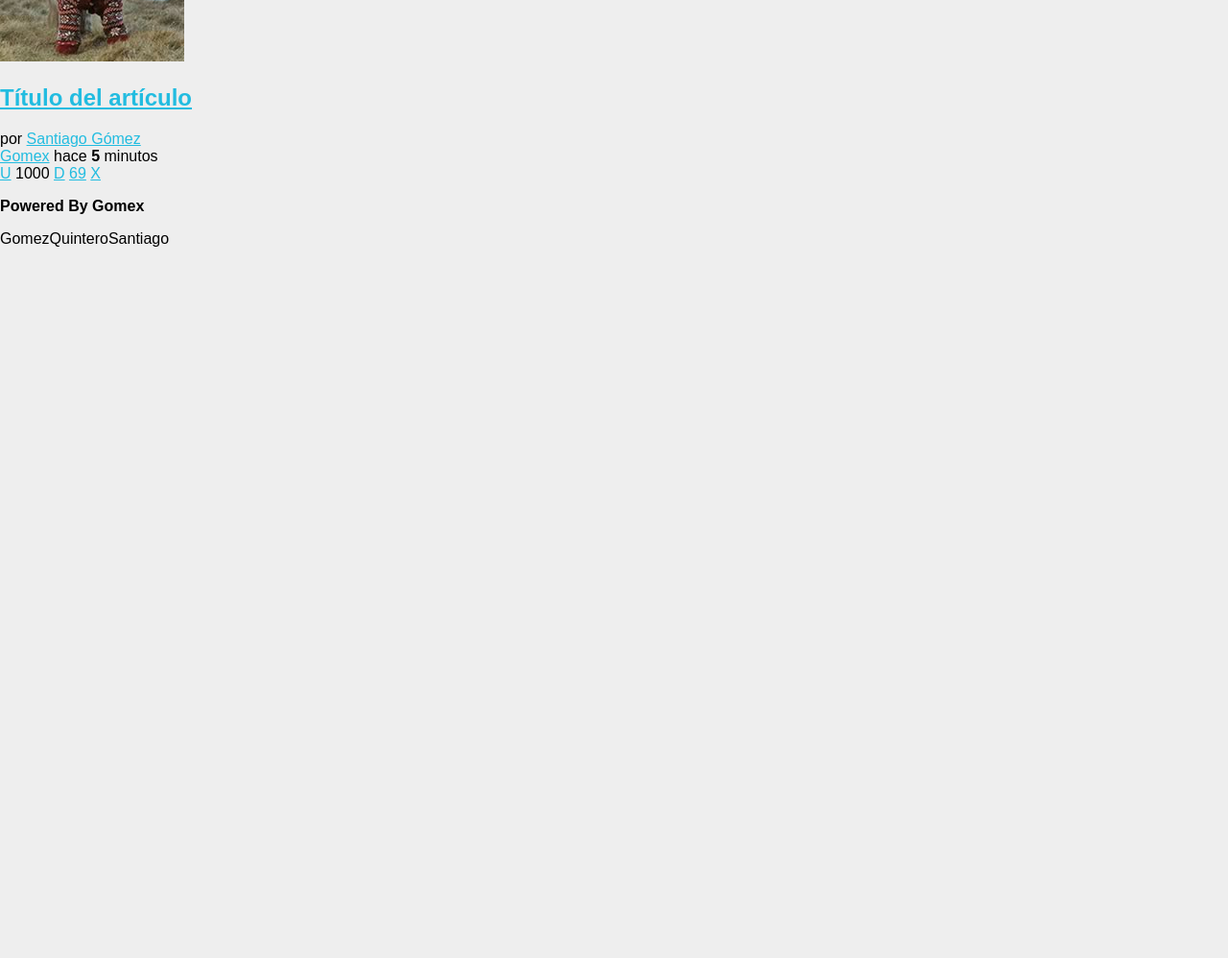
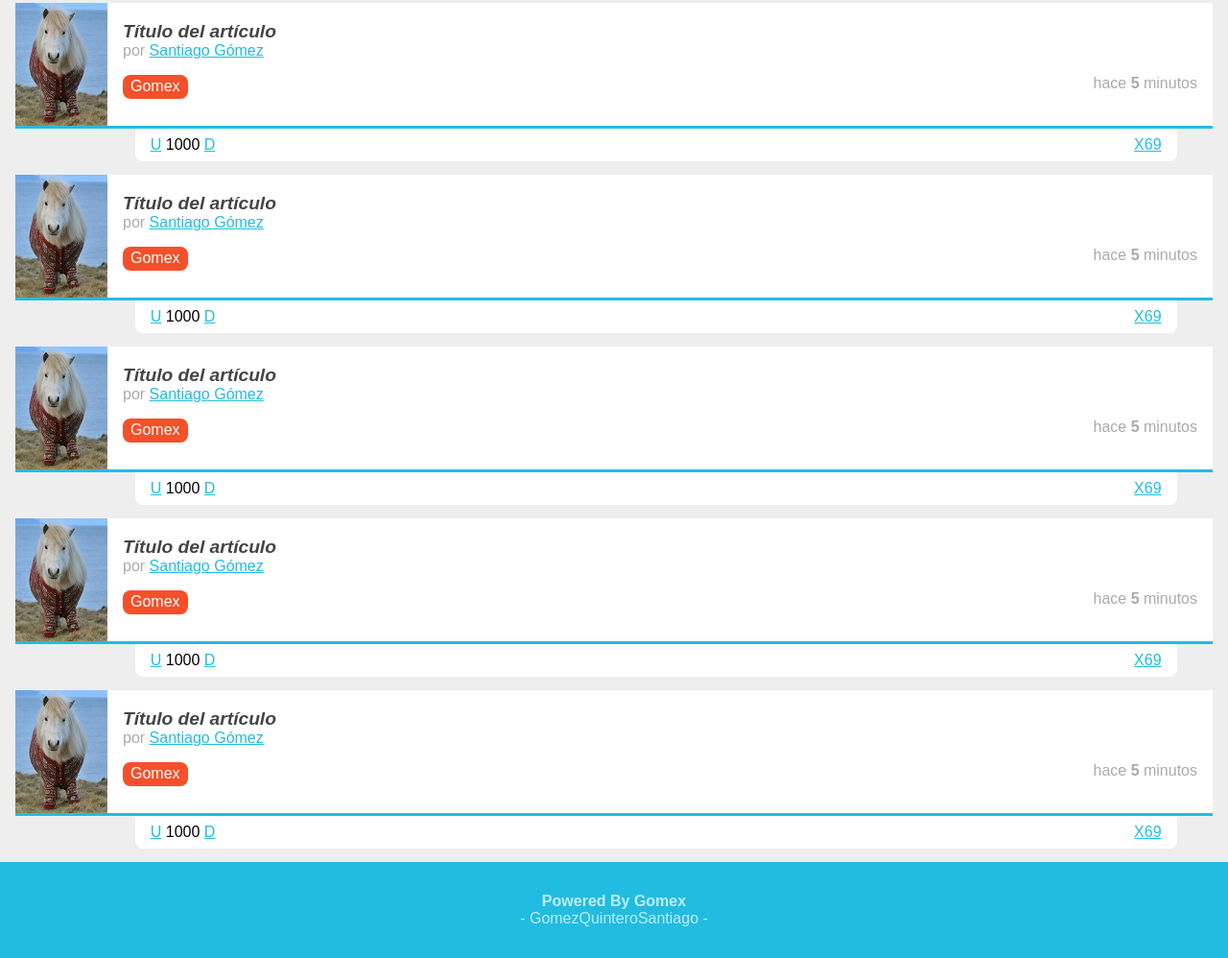
Before and after one commit to santiagogomez/Puls2014-America, a plain HTML site: page HolaMundo/index.html in a window 1280 px wide. Shown: the part 298-1296 px from the top of the page at 96% size. Before the commit the page ends 800 px from the top, so only its background shows below. Drawn offline with Linux system fonts and the light colour scheme.

Commit message:
Segundo commit

```diff
--- a/HolaMundo/estilos.css
+++ b/HolaMundo/estilos.css
@@ -7,6 +7,30 @@ body
 	background: #EEEEEE;
 	font-family: Arial;
 	font-size: 16px;
+}
+footer
+{
+	background: #22BCE0;
+	color: rgba(255,255,255,0.7);
+	padding: 1em;
+	text-align: center;
+}
+/*Seudoelementos*/
+footer p:first-child
+{
+	margin-bottom: 0;
+}
+footer p:last-child
+{
+	margin-top: 0;
+}
+footer p:last-child:after
+{
+	content: "-";
+}
+footer p:last-child:before
+{
+	content: "-";
 }
 header
 {
@@ -51,6 +75,7 @@ header #logo img
 nav
 {
 	background: #80BCA3;
+	box-shadow: rgba(0,0,0,0.5) 5px 5px 20px;
 	padding: 0 0.5em;
 	position: relative;
 }
@@ -88,3 +113,76 @@ nav ul #publicar_nav a
 	/*Solo dos, arriba y abajo, izquierda y derecha*/
 	padding: 0.6em 0.8em;
 	text-shadow: rgba(0,0,0,0.5) 2px 2px 5px;
+}
+#contenido
+{
+	margin: 1em;
+}
+#contenido .item
+{
+	background: white;
+	border-bottom: 3px solid #22BCE0;
+	margin-bottom: 3em;
+	min-height: 128px; /*No overflow hidden porque lo que se saque con absolute se esconde*/
+	position: relative;
+}
+#contenido .item .autor_item
+{
+	color: #AAA;
+}
+#contenido .item .datos_item
+{
+	margin: 1em 1em 0 0;
+}
+#contenido .item .datos_item .fecha_item
+{
+	color: #AAA;
+	float: right;
+}
+#contenido .item .datos_item .tag_item
+{
+	background: #F4502A;
+	border-radius: 0.5em;
+	color: white;
+	display: inline-block;
+	padding: 0.2em 0.5em;
+	text-decoration: none;
+}
+#contenido .item .imagen_item
+{
+	float: left;
+	margin-right:  1em;
+}
+#contenido .item .imagen_item img
+{
+	width: 96px;
+}
+
+#contenido .item .titulo_item
+{
+	font-size: 1.2em;
+	font-style: italic;;
+	margin-bottom: 0;
+	padding: 1em 1em 0 0;
+}
+#contenido .item .titulo_item a
+{
+	color: #444;
+	text-decoration: none;
+}
+#contenido .item .votacion
+{
+	background: white;
+	border-radius: 0 0 0.5em 0.5em;
+	left: 10%;
+	margin-top: 3px;
+	padding: 0.5em 1em;
+	position: absolute;
+	top: 100%;
+	right: 3%;
+}
+#contenido .item .votacion .comentarios_item,
+#contenido .item .votacion .guardar_item
+{
+	float: right;
+}
--- a/HolaMundo/index.html
+++ b/HolaMundo/index.html
@@ -58,6 +58,126 @@
 				<a href="#" class="guardar_item">X</a>
 			</div>
 		</article>
+		<article class="item">
+			<figure class="imagen_item">
+				<img src="imagen.jpg" />
+			</figure>
+			<h2 class="titulo_item">
+				<a href="#">Título del artículo</a>
+			</h2>
+			<div class="autor_item">
+				por <a href="#">Santiago Gómez</a>
+			</div>
+			<div class="datos_item">
+				<a href="#" class="tag_item">Gomex</a>
+				<span class="fecha_item">
+					hace <strong>5</strong> minutos
+				</span>
+			</div>
+			<div class="votacion">
+				<a href="#" class="up_votacion">U</a>
+				1000
+				<a href="#" class="down_votacion">D</a>
+				<a href="#" class="comentarios_item">69</a>
+				<a href="#" class="guardar_item">X</a>
+			</div>
+		</article>
+		<article class="item">
+			<figure class="imagen_item">
+				<img src="imagen.jpg" />
+			</figure>
+			<h2 class="titulo_item">
+				<a href="#">Título del artículo</a>
+			</h2>
+			<div class="autor_item">
+				por <a href="#">Santiago Gómez</a>
+			</div>
+			<div class="datos_item">
+				<a href="#" class="tag_item">Gomex</a>
+				<span class="fecha_item">
+					hace <strong>5</strong> minutos
+				</span>
+			</div>
+			<div class="votacion">
+				<a href="#" class="up_votacion">U</a>
+				1000
+				<a href="#" class="down_votacion">D</a>
+				<a href="#" class="comentarios_item">69</a>
+				<a href="#" class="guardar_item">X</a>
+			</div>
+		</article>
+		<article class="item">
+			<figure class="imagen_item">
+				<img src="imagen.jpg" />
+			</figure>
+			<h2 class="titulo_item">
+				<a href="#">Título del artículo</a>
+			</h2>
+			<div class="autor_item">
+				por <a href="#">Santiago Gómez</a>
+			</div>
+			<div class="datos_item">
+				<a href="#" class="tag_item">Gomex</a>
+				<span class="fecha_item">
+					hace <strong>5</strong> minutos
+				</span>
+			</div>
+			<div class="votacion">
+				<a href="#" class="up_votacion">U</a>
+				1000
+				<a href="#" class="down_votacion">D</a>
+				<a href="#" class="comentarios_item">69</a>
+				<a href="#" class="guardar_item">X</a>
+			</div>
+		</article>
+		<article class="item">
+			<figure class="imagen_item">
+				<img src="imagen.jpg" />
+			</figure>
+			<h2 class="titulo_item">
+				<a href="#">Título del artículo</a>
+			</h2>
+			<div class="autor_item">
+				por <a href="#">Santiago Gómez</a>
+			</div>
+			<div class="datos_item">
+				<a href="#" class="tag_item">Gomex</a>
+				<span class="fecha_item">
+					hace <strong>5</strong> minutos
+				</span>
+			</div>
+			<div class="votacion">
+				<a href="#" class="up_votacion">U</a>
+				1000
+				<a href="#" class="down_votacion">D</a>
+				<a href="#" class="comentarios_item">69</a>
+				<a href="#" class="guardar_item">X</a>
+			</div>
+		</article>
+		<article class="item">
+			<figure class="imagen_item">
+				<img src="imagen.jpg" />
+			</figure>
+			<h2 class="titulo_item">
+				<a href="#">Título del artículo</a>
+			</h2>
+			<div class="autor_item">
+				por <a href="#">Santiago Gómez</a>
+			</div>
+			<div class="datos_item">
+				<a href="#" class="tag_item">Gomex</a>
+				<span class="fecha_item">
+					hace <strong>5</strong> minutos
+				</span>
+			</div>
+			<div class="votacion">
+				<a href="#" class="up_votacion">U</a>
+				1000
+				<a href="#" class="down_votacion">D</a>
+				<a href="#" class="comentarios_item">69</a>
+				<a href="#" class="guardar_item">X</a>
+			</div>
+		</article>
 	</section>
 	<footer>
 		<p>
```
Also changed, not shown: Archivos Clase 2/estilos.css (renamed from Archivos Clase 2/eestilos.css).
